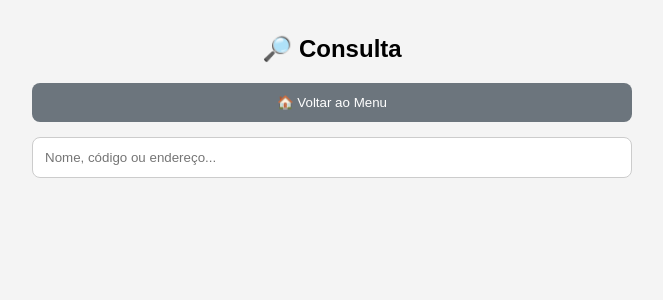
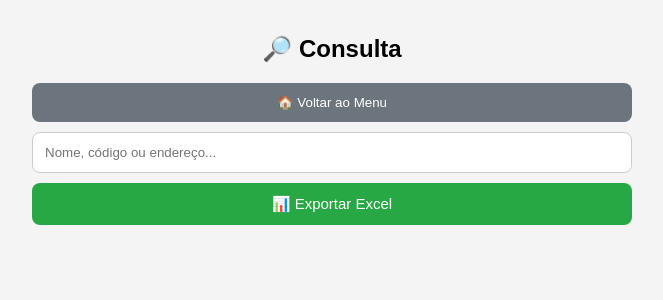
Before and after one commit to Guilherme20266/estoque-system, a Flask app: page /consulta in a window 1280 px wide. Shown: the top 300 px of the page, without its empty margins (308-971 px from the left). Run offline with Flask 3, Linux system fonts and the light colour scheme; the visitor is signed in with stand-in values (Sample User, id 1); data that the repository does not hold is empty.

Commit message:
Update consulta.html

```diff
--- a/templates/consulta.html
+++ b/templates/consulta.html
@@ -31,7 +31,7 @@ border:none;
 border-radius:8px;
 background:#6c757d;
 color:white;
-margin-bottom:15px;
+margin-bottom:10px;
 }
 
 .busca{
@@ -39,8 +39,20 @@ width:100%;
 padding:12px;
 border-radius:8px;
 border:1px solid #ccc;
+margin-bottom:10px;
+box-sizing:border-box;
+}
+
+.export{
+width:100%;
+padding:12px;
+border:none;
+border-radius:8px;
+background:#28a745;
+color:white;
 margin-bottom:15px;
-box-sizing:border-box;
+font-size:15px;
+cursor:pointer;
 }
 
 .card{
@@ -51,17 +63,9 @@ margin-bottom:12px;
 box-shadow:0 2px 8px rgba(0,0,0,.08);
 }
 
-.urgente{
-border-left:8px solid red;
-}
-
-.atencao{
-border-left:8px solid orange;
-}
-
-.ok{
-border-left:8px solid green;
-}
+.urgente{ border-left:8px solid red; }
+.atencao{ border-left:8px solid orange; }
+.ok{ border-left:8px solid green; }
 
 .piscando{
 color:red;
@@ -86,11 +90,10 @@ animation:piscar 1s infinite;
 <h2>🔎 Consulta</h2>
 
 <a href="/">
-<button class="menu">
-🏠 Voltar ao Menu
-</button>
+<button class="menu">🏠 Voltar ao Menu</button>
 </a>
 
+<!-- BUSCA -->
 <form method="GET">
 
 <input
@@ -102,6 +105,13 @@ value="{{ busca }}"
 >
 
 </form>
+
+<!-- BOTÃO EXPORTAR -->
+<a href="/exportar-consulta?busca={{ busca }}">
+    <button class="export">
+        📊 Exportar Excel
+    </button>
+</a>
 
 {% for item in lista %}
 
@@ -125,23 +135,19 @@ ok
 
 <br><br>
 
-🏷️ Código:
-{{ item.produto.codigo }}
+🏷️ Código: {{ item.produto.codigo }}
 
 <br>
 
-📦 Quantidade:
-{{ item.produto.quantidade }}
+📦 Quantidade: {{ item.produto.quantidade }}
 
 <br>
 
-📅 Validade:
-{{ item.produto.validade }}
+📅 Validade: {{ item.produto.validade }}
 
 <br>
 
-📍 Endereço:
-{{ item.produto.endereco }}
+📍 Endereço: {{ item.produto.endereco }}
 
 </div>
 
```
